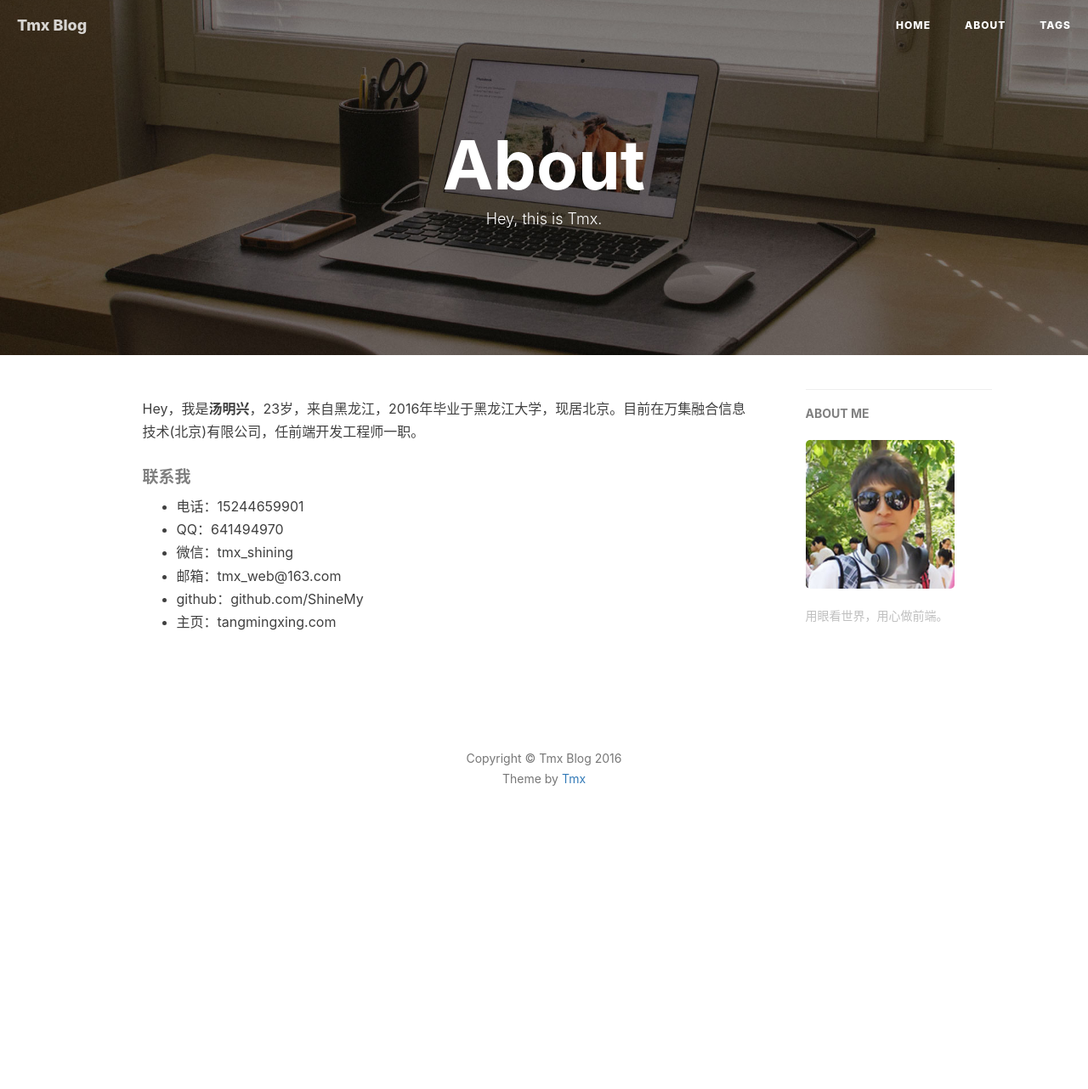
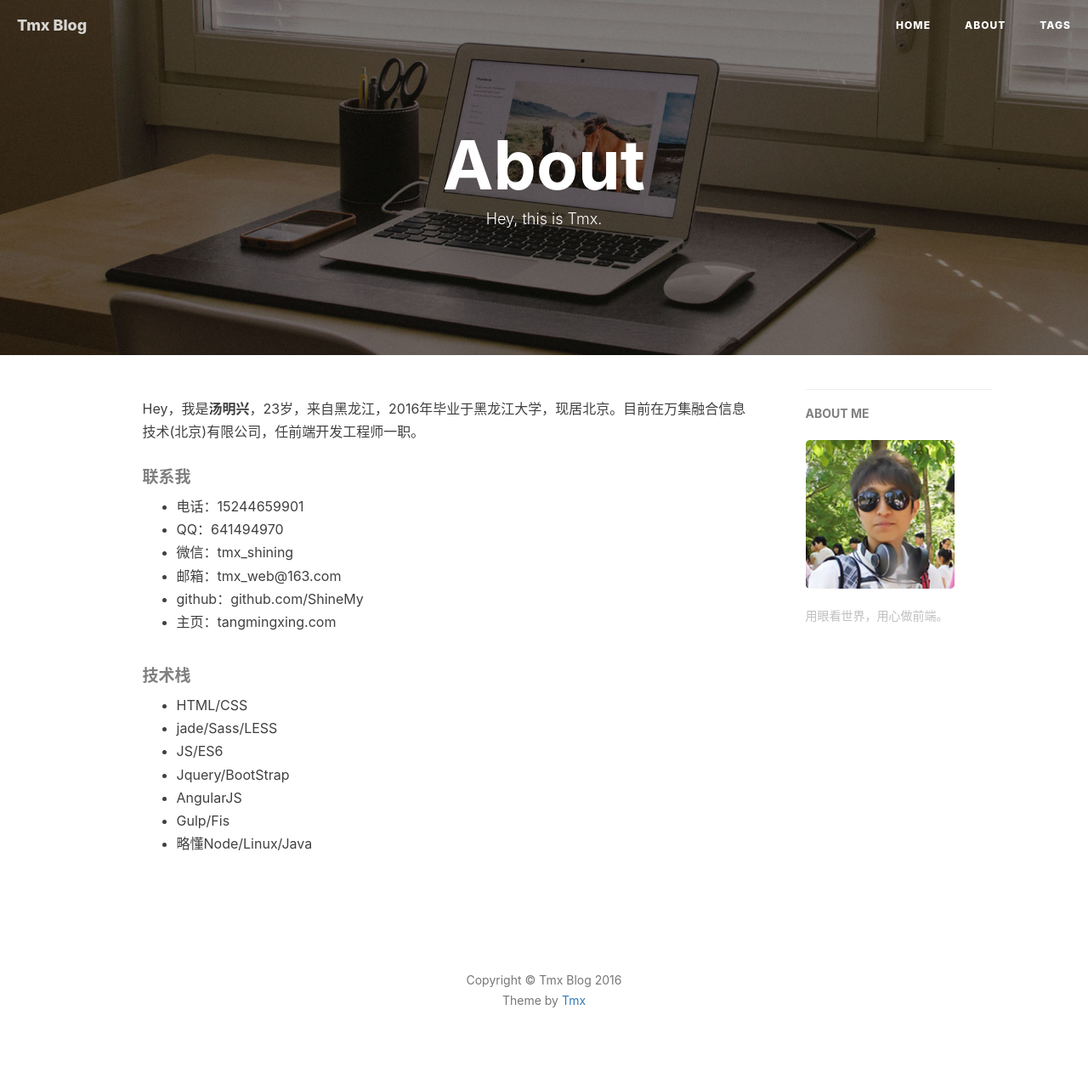
Before and after one commit to ShineMy/ShineMy.github.io, a Jekyll site: the page built from about.html, in a window 1280 px wide. Shown: the whole page at 85% size. Built offline with Jekyll 4.4.1, drawn with Linux system fonts in a browser that asks for light colours; nearby versions of some CDN libraries; comment, search, counter and statistics services are not loaded; before the commit the page ends 1021 px from its top, so only the background shows below that.

Commit message:
introduction

```diff
--- a/about.html
+++ b/about.html
@@ -26,6 +26,18 @@ header-img: "img/home-bg-o.jpg"
     <li>邮箱：tmx_web@163.com</li>
     <li>github：github.com/ShineMy</li>
     <li>主页：tangmingxing.com</li>
+    </ul>
+
+    <h5>技术栈</h5>
+
+    <ul>
+    <li>HTML/CSS</li>
+    <li>jade/Sass/LESS</li>
+    <li>JS/ES6</li>
+    <li>Jquery/BootStrap</li>
+    <li>AngularJS</li>
+    <li>Gulp/Fis</li>
+    <li>略懂Node/Linux/Java</li>
     </ul>
     <!--copied from markdown -->
     <!-- <blockquote><p>写写代码，做做设计，看看产品。<br>
```
